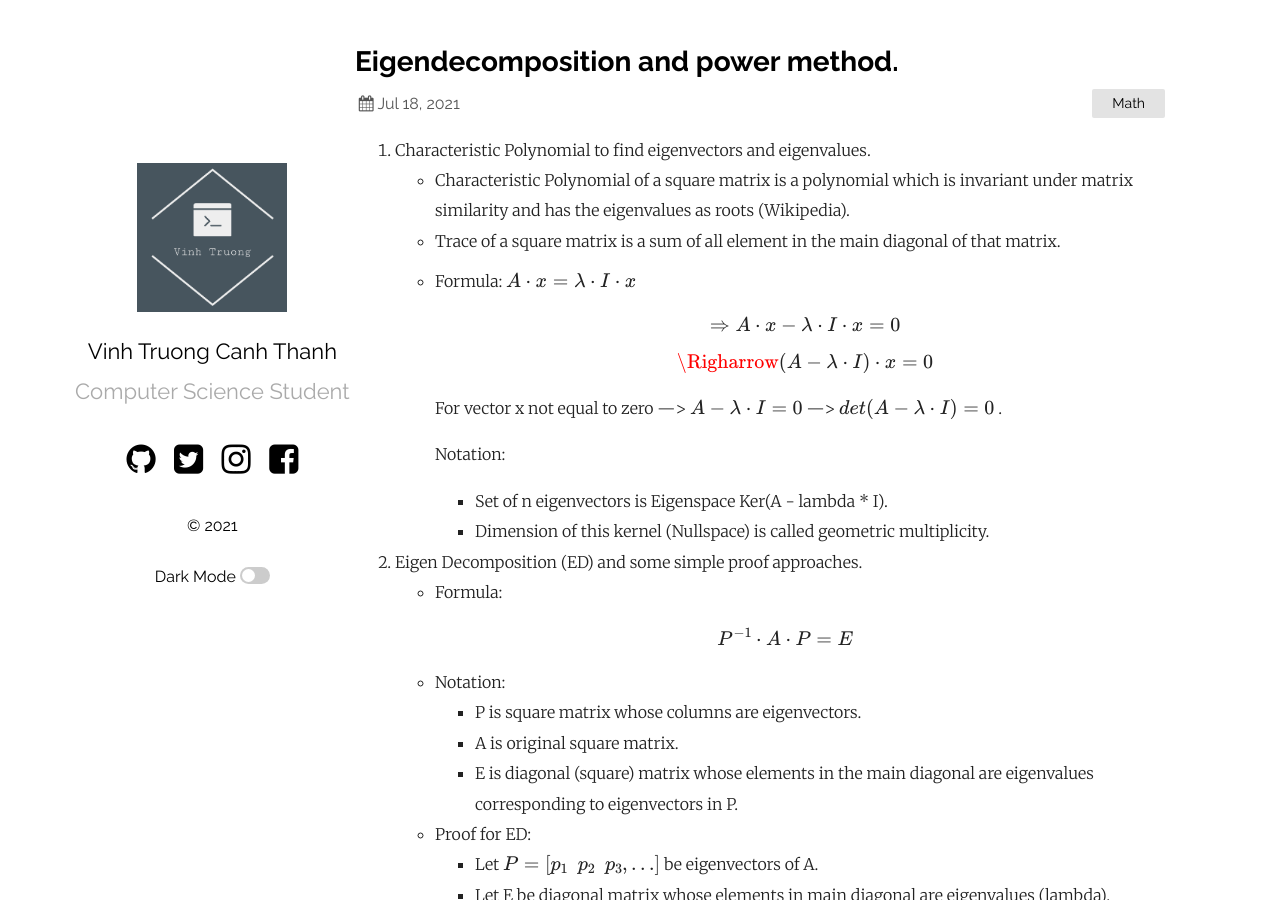
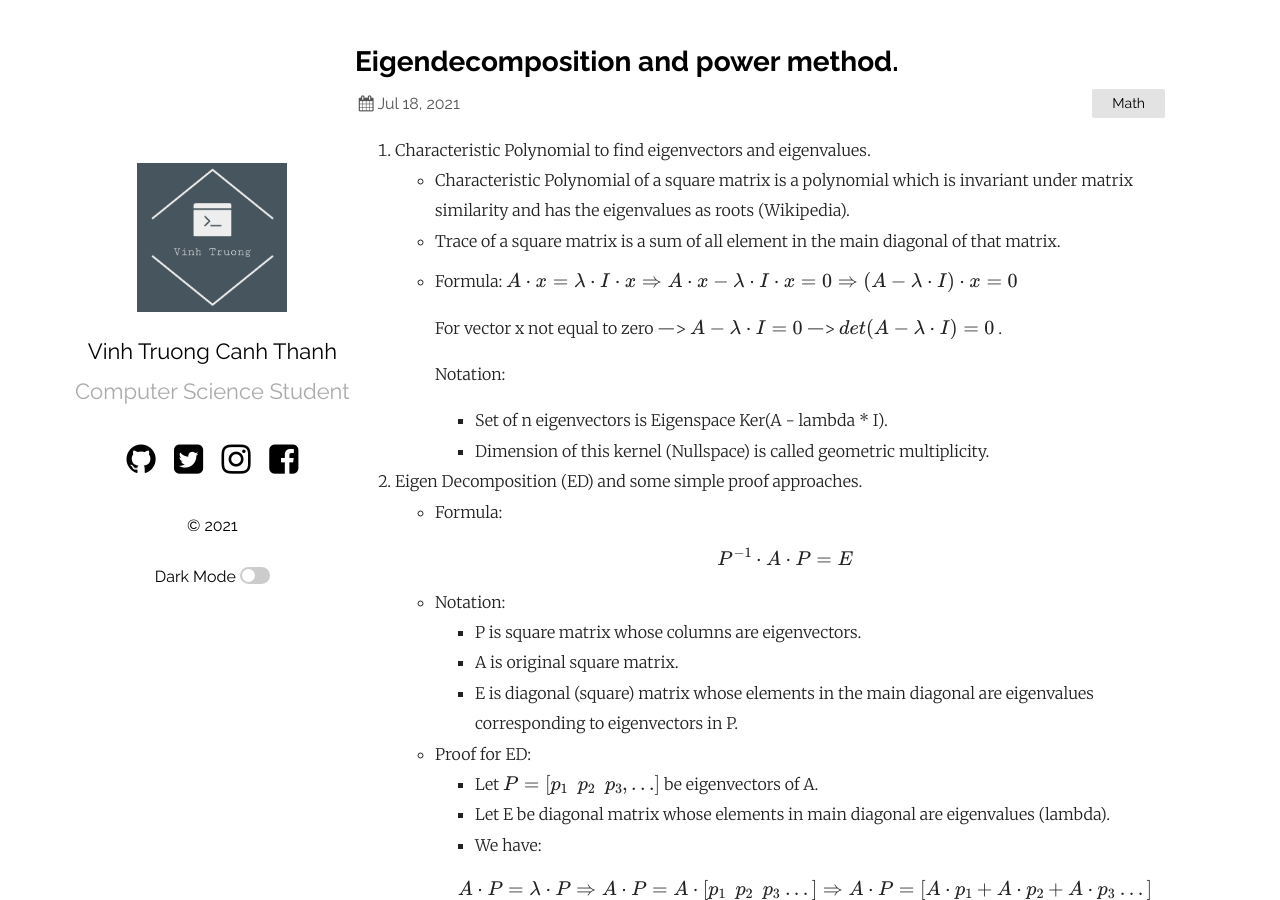
Before and after one commit to thvinh-tr/thvinhtruong.github.io, a Jekyll site: the page built from _posts/2021-07-18-Eigendecompositon-and-power-method.md, in a window 1280 px wide and 900 px high. Built offline with Jekyll 4.4.1, drawn with Linux system fonts in a browser that asks for light colours; formulas are drawn with MathJax 3.

Commit message:
fix latex 2

```diff
--- a/_posts/2021-07-18-Eigendecompositon-and-power-method.md
+++ b/_posts/2021-07-18-Eigendecompositon-and-power-method.md
@@ -9,11 +9,7 @@ categories: Math
     - Characteristic Polynomial of a square matrix is a polynomial which is invariant under matrix similarity and has the eigenvalues as roots (Wikipedia).
     - Trace of a square matrix is a sum of all element in the main diagonal of that matrix.
     - Formula:
-        $$A\cdot x = \lambda \cdot I \cdot x$$
-
-        $$\Rightarrow A\cdot x - \lambda \cdot I \cdot x = 0$$
-
-        $$\Righarrow (A - \lambda\cdot I)\cdot x = 0$$
+        $$A\cdot x = \lambda \cdot I \cdot x \\ \Rightarrow A\cdot x - \lambda \cdot I \cdot x = 0 \\ \Rightarrow (A - \lambda\cdot I)\cdot x = 0$$
 
         For vector x not equal to zero —> $A - \lambda \cdot I = 0$ —> $det(A-\lambda \cdot I) = 0$ .
 
```
